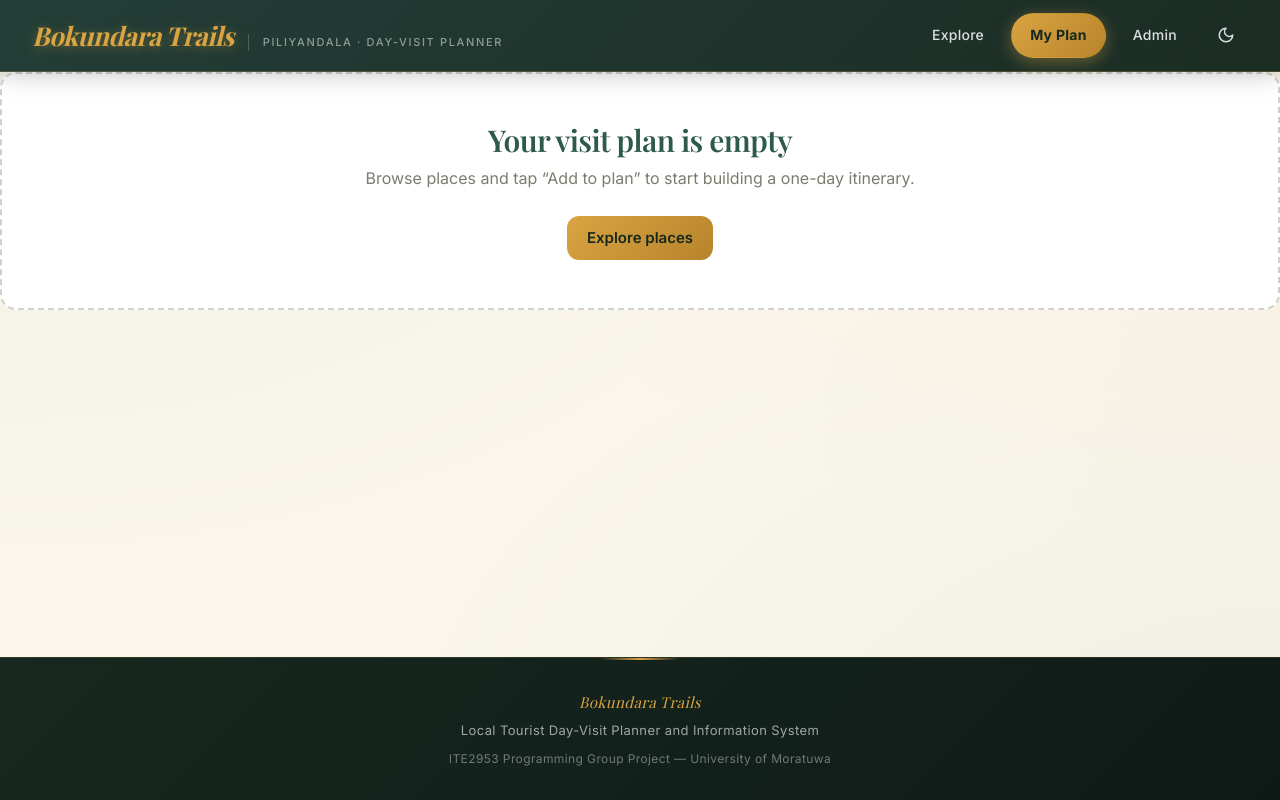
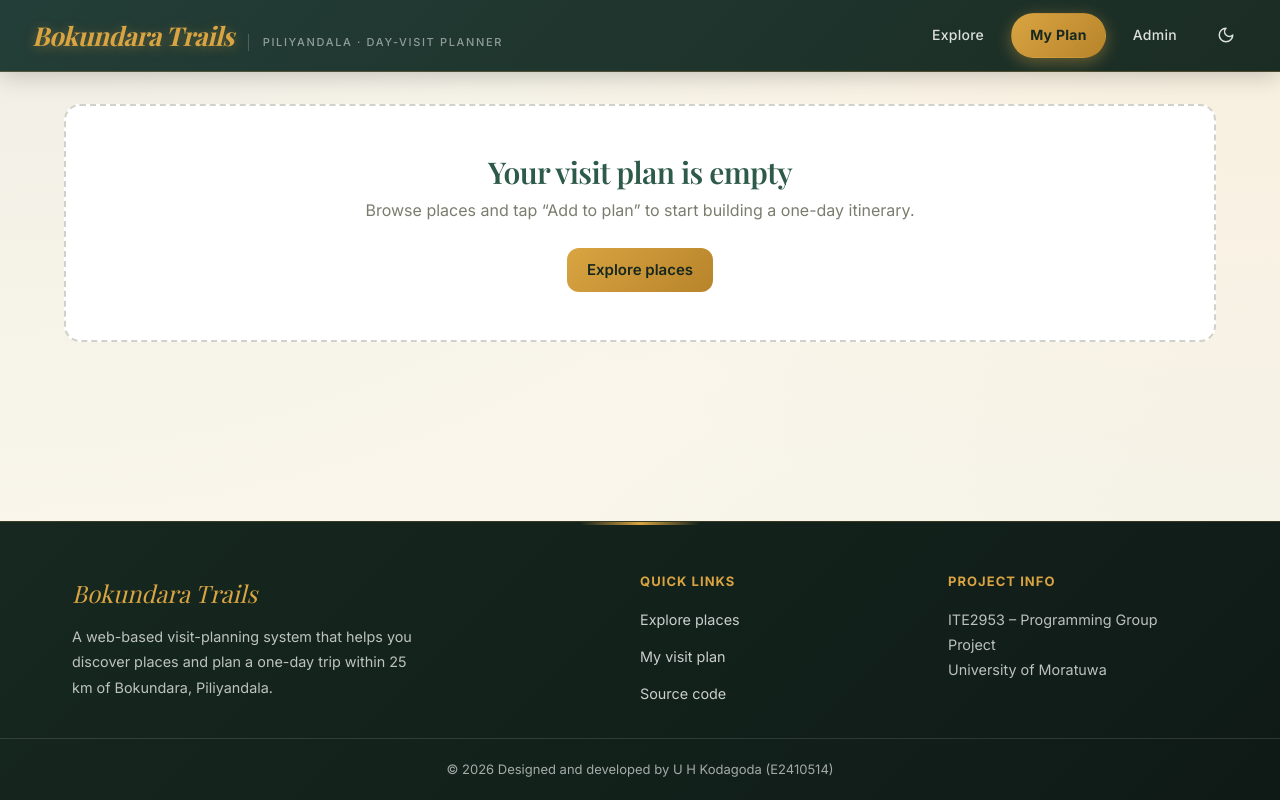
Before and after one commit to uhkodagoda/tourist-planner, a React (Vite) app in the folder frontend/: page /plan in a window 1280 px wide. Built offline with nearby package versions, Linux system fonts and the light colour scheme.

Commit message:
Fix admin photo preview overflow, Google Maps place link and footer wording

```diff
--- a/frontend/src/App.jsx
+++ b/frontend/src/App.jsx
@@ -1,6 +1,7 @@
 import React, { useEffect, useState } from 'react';
 import { Routes, Route, Navigate, useLocation } from 'react-router-dom';
 import Navbar from './components/Navbar.jsx';
+import Footer from './components/Footer.jsx';
 import Explore from './pages/Explore.jsx';
 import PlaceDetail from './pages/PlaceDetail.jsx';
 import VisitPlan from './pages/VisitPlan.jsx';
@@ -16,7 +17,7 @@ function RequireAdmin({ children }) {
   return isAuthenticated ? children : <Navigate to="/admin/login" replace />;
 }
 
-// NEW: keeps the browser tab title in sync with whichever page is showing.
+// Keeps the browser tab title in sync with whichever page is showing.
 function usePageTitle() {
   const location = useLocation();
 
@@ -56,7 +57,7 @@ export default function App() {
         <ToastProvider>
           <div className="app-shell">
             <Navbar darkMode={darkMode} setDarkMode={setDarkMode} />
-          <main>
+             <main className="main">
               <Routes>
                 <Route path="/" element={<Explore />} />
                 <Route path="/places/:id" element={<PlaceDetail />} />
@@ -73,11 +74,7 @@ export default function App() {
                 <Route path="*" element={<NotFound />} />
               </Routes>
             </main>
-          <footer className="footer">
-            <span className="footer-brand">Bokundara Trails</span>
-            <p>Local Tourist Day-Visit Planner and Information System</p>
-            <p className="footer-note">ITE2953 Programming Group Project &mdash; University of Moratuwa</p>
-          </footer>
+            <Footer />
           </div>
         </ToastProvider>
       </PlanProvider>
--- /dev/null
+++ b/frontend/src/components/Footer.jsx
@@ -0,0 +1,42 @@
+import React from 'react';
+import { Link } from 'react-router-dom';
+
+export default function Footer() {
+  return (
+    <footer className="footer">
+      <div className="footer-content">
+        <div className="footer-column">
+          <span className="footer-brand">Bokundara Trails</span>
+          <p className="footer-desc">
+            A web-based visit-planning system that helps you discover places and plan a
+            one-day trip within 25 km of Bokundara, Piliyandala.          </p>
+        </div>
+
+        <nav className="footer-column" aria-label="Footer">
+          <h4>Quick links</h4>
+          <ul className="footer-links">
+            <li><Link to="/">Explore places</Link></li>
+            <li><Link to="/plan">My visit plan</Link></li>
+            <li>
+              <a href="https://github.com/uhkodagoda/tourist-planner" target="_blank" rel="noopener noreferrer">
+                Source code
+              </a>
+            </li>
+          </ul>
+        </nav>
+
+        <div className="footer-column">
+          <h4>Project info</h4>
+          <p className="footer-note">
+            ITE2953 – Programming Group Project<br />
+            University of Moratuwa
+          </p>
+        </div>
+      </div>
+
+      <div className="footer-bottom">
+        <p>&copy; {new Date().getFullYear()} Designed and developed by U H Kodagoda (E2410514)</p>
+      </div>
+    </footer>
+  );
+}
--- a/frontend/src/components/MapView.jsx
+++ b/frontend/src/components/MapView.jsx
@@ -78,7 +78,7 @@ export default function MapView({ places, height = 300, title }) {
   const coords = points.map((p) => `${p.latitude},${p.longitude}`);
   const openInMapsUrl =
     points.length === 1
-      ? `https://www.google.com/maps/search/?api=1&query=${coords[0]}`
+        ? `https://www.google.com/maps/search/${encodeURIComponent(points[0].name.replace(/\s*\(.*?\)\s*/g, ' ').trim())}/@${coords[0]},16z`
       : `https://www.google.com/maps/dir/?api=1&destination=${coords[coords.length - 1]}&waypoints=${coords.slice(0, -1).join('|')}&travelmode=driving`;
 
   return (
--- a/frontend/src/styles.css
+++ b/frontend/src/styles.css
@@ -1225,19 +1225,12 @@ p {
 /* ============================================
    Footer
    ============================================ */
-/* ============================================
-   Footer - Beautiful
-   ============================================ */
 .footer {
   position: relative;
-  text-align: center;
-  padding: 2rem 1.5rem;
-  font-size: 0.8125rem;
-  color: rgba(255, 255, 255, 0.6);
+  margin-top: auto;
   background: linear-gradient(135deg, var(--primary-800) 0%, var(--primary-900) 100%);
-  margin-top: auto;
-  border-top: 1px solid rgba(217, 164, 65, 0.15);
-  letter-spacing: 0.03em;
+  color: rgba(255, 255, 255, 0.75);
+  border-top: 1px solid rgba(217, 164, 65, 0.2);
 }
 
 .footer::before {
@@ -1246,30 +1239,115 @@ p {
   top: 0;
   left: 50%;
   transform: translateX(-50%);
-  width: 80px;
-  height: 2px;
+  width: 120px;
+  height: 3px;
   background: linear-gradient(90deg, transparent, var(--accent-gold), transparent);
 }
 
-.footer p {
+.footer-content {
+  max-width: 1200px;
+  margin: 0 auto;
+  padding: 3.25rem 2rem 2rem;
+  display: grid;
+  grid-template-columns: 2fr 1fr 1fr;
+  gap: 3rem;
+}
+
+.footer-column h4 {
+  color: var(--accent-gold);
+  font-family: var(--font-body);
+  font-size: 0.8125rem;
+  font-weight: 700;
+  text-transform: uppercase;
+  letter-spacing: 0.08em;
+  margin-bottom: 1.1rem;
+}
+
+.footer-brand {
+  display: block;
+  font-family: var(--font-display);
+  font-style: italic;
+  font-size: 1.5rem;
+  color: var(--accent-gold);
+  margin-bottom: 0.75rem;
+}
+
+.footer-desc,
+.footer-note {
+  font-size: 0.9rem;
+  line-height: 1.75;
+  color: rgba(255, 255, 255, 0.72);
+  margin: 0;
+  max-width: 340px;
+}
+
+.footer-links {
+  list-style: none;
+  margin: 0;
+  padding: 0;
+  display: flex;
+  flex-direction: column;
+  gap: 0.7rem;
+}
+
+.footer-links a {
+  display: inline-block;
+  font-size: 0.9rem;
+  color: rgba(255, 255, 255, 0.78);
+  transition: color 0.2s ease, transform 0.2s ease;
+}
+
+.footer-links a:hover,
+.footer-links a:focus-visible {
+  color: var(--accent-gold);
+  transform: translateX(4px);
+}
+
+.footer-bottom {
+  border-top: 1px solid rgba(255, 255, 255, 0.12);
+  text-align: center;
+  padding: 1.25rem 1.5rem;
+}
+
+.footer-bottom p {
   margin: 0;
   max-width: none;
-}
-
-.footer .footer-brand {
-  font-family: var(--font-display);
-  font-style: italic;
-  color: var(--accent-gold);
-  font-size: 0.9375rem;
-  margin-bottom: 0.375rem;
-  display: block;
-}
-
-.footer .footer-note {
-  font-size: 0.75rem;
-  color: rgba(255, 255, 255, 0.4);
-  margin-top: 0.5rem;
-}
+  font-size: 0.8125rem;
+  color: rgba(255, 255, 255, 0.62);
+}
+
+/* Dark mode (overrides the global dark-mode text colour for p and span) */
+body.dark-mode .footer { background: #0A1410; border-top-color: rgba(217, 164, 65, 0.12); }
+body.dark-mode .footer .footer-brand { color: var(--accent-gold); }
+body.dark-mode .footer .footer-desc,
+body.dark-mode .footer .footer-note { color: rgba(255, 255, 255, 0.72); }
+body.dark-mode .footer .footer-bottom p { color: rgba(255, 255, 255, 0.62); }
+
+/* Phones and tablets */
+@media (max-width: 768px) {
+  .footer-content {
+    grid-template-columns: 1fr;
+    gap: 2rem;
+    text-align: center;
+    padding: 2.5rem 1.5rem 1.5rem;
+  }
+  .footer-desc, .footer-note { margin: 0 auto; }
+  .footer-links { align-items: center; }
+}
+
+@media (hover: none) {
+  .footer-links a:hover { transform: none; }
+}
+
+@media (prefers-reduced-motion: reduce) {
+  .footer-links a { transition: none; }
+  .footer-links a:hover, .footer-links a:focus-visible { transform: none; }
+}
+
+@media print {
+  .footer { display: none; }
+}
+
 /* ============================================
    Hero Video Background
    ============================================ */
@@ -2386,12 +2464,12 @@ body.dark-mode .skeleton-line { background: var(--line); }
 @media (hover: hover) {
   .place-card:hover,
   .place-card:focus-within {
-    transform: translateY(-6px) scale(1.02);
+    transform: translateY(-8px) scale(1.05);
     box-shadow: 0 18px 34px -10px rgba(31, 61, 51, 0.32), 0 0 0 1px var(--accent-gold);
     border-color: var(--accent-gold);
     z-index: 10;
   }
-  .place-card:hover .place-card-visual img { transform: scale(1.05); }
+  .place-card:hover .place-card-visual img { transform: scale(1.15); }
   .category-tile:hover { transform: translateY(-3px); border-color: var(--accent-gold); }
   .plan-item:hover { transform: translateX(4px); border-color: var(--accent-gold); }
   .stat-card:hover { transform: translateY(-3px); box-shadow: 0 10px 22px rgba(31, 61, 51, 0.14); }
@@ -2486,3 +2564,19 @@ body.dark-mode .skeleton-line { background: var(--line); }
   .rv-picker-star { transition: none; }
   .rv-picker-star:hover { transform: none; }
 }
+
+/* Admin place form: photo preview, helper text and checkbox (these classes had no styles) */
+.admin-content { min-width: 0; }
+.admin-content .form-grid { max-width: 820px; }
+.photo-upload-row { display: flex; align-items: flex-start; gap: 1rem; flex-wrap: wrap; }
+.photo-preview {
+  width: 180px;
+  height: 120px;
+  object-fit: cover;
+  border-radius: var(--radius-md);
+  border: 1px solid var(--line);
+  background: var(--paper);
+}
+.field-hint { margin: 0.35rem 0 0; font-size: 0.8rem; color: var(--gray-500); max-width: 60ch; }
+.checkbox-field { display: flex; align-items: center; gap: 0.6rem; }
+.checkbox-field input { width: auto; }
```
Lines whose indentation alone changed are shown as unchanged.
